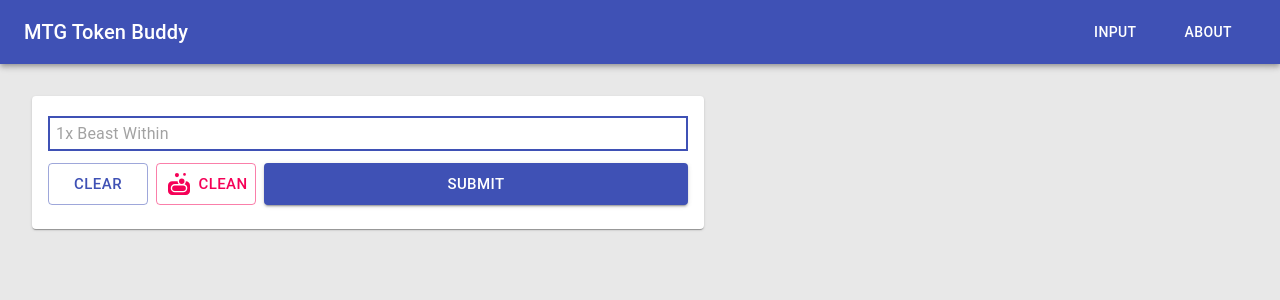
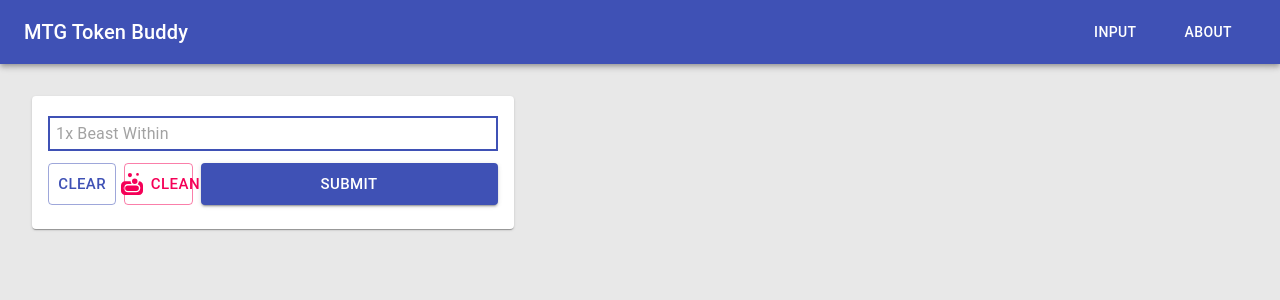
Before and after one commit to NandaScott/mtg-token-buddy, a React (Create React App) app: page /input in a window 1280 px wide. Shown: the top 300 px of the page. Built offline with nearby package versions, Linux system fonts and the light colour scheme.

Commit message:
Backing up this repo

```diff
--- a/src/index.css
+++ b/src/index.css
@@ -1,3 +1,8 @@
+html,
+body {
+  height: 100%;
+}
+
 body {
   margin: 0;
   font-family: -apple-system, BlinkMacSystemFont, 'Segoe UI', 'Roboto', 'Oxygen',
@@ -11,3 +16,7 @@
   font-family: source-code-pro, Menlo, Monaco, Consolas, 'Courier New',
     monospace;
 }
+
+#root {
+  height: 100%;
+}
--- a/src/pages/input-page/input-page.tsx
+++ b/src/pages/input-page/input-page.tsx
@@ -1,10 +1,15 @@
-import React, { useState, useCallback } from 'react';
+/* eslint-disable jsx-a11y/no-static-element-interactions */
+/* eslint-disable jsx-a11y/interactive-supports-focus */
+import React, { useState, useCallback, useRef } from 'react';
 import {
   Box,
   Button,
   makeStyles,
   Paper,
   CircularProgress,
+  Hidden,
+  BottomNavigation,
+  BottomNavigationAction,
 } from '@material-ui/core';
 import DecklistInput from 'components/decklist-input/decklist-input';
 import CustomSnackbars from 'components/snackbars/custom-snackbars';
@@ -15,11 +20,14 @@
 import omit from 'lodash/omit';
 import mapValues from 'lodash/mapValues';
 import CleanIcon from 'assets/clean';
+import CreateIcon from '@material-ui/icons/Create';
+import ListIcon from '@material-ui/icons/List';
 import useValidateAndFetch from 'pages/input-page/validate-and-fetch';
 
 const useStyles = makeStyles((theme) => ({
   root: {
     display: 'flex',
+    height: '100%',
     [theme.breakpoints.down('sm')]: {
       flexDirection: 'column',
     },
@@ -73,14 +81,20 @@
       gridColumn: '1 / 13',
     },
   },
-  customIconButton: {
-    // marginLeft: theme.spacing(),
-    // paddingRight: theme.spacing(3.125),
-  },
   largeIcon: {
     display: 'inherit',
     marginLeft: '4px',
     marginRight: '8px',
+  },
+  navigationButtons: {
+    position: 'absolute',
+    width: '100%',
+    bottom: '0',
+  },
+  page: {
+    height: '87%',
+    transition: 'transform 0.5s cubic-bezier(0, 1.04, 0.47, 0.99)',
+    // transform: `translate(${xPosition.current}px, 0px)`,
   },
 }));
 
@@ -95,6 +109,9 @@
     in: false,
     message: '',
   });
+  const [activeTab, setActiveTab] = useState('input');
+  const startX = useRef(0);
+  const pageRef = useRef<HTMLDivElement>(null);
 
   const validate = useValidateAndFetch(
     errors,
@@ -164,8 +181,33 @@
     [addError, addInput, decklist],
   );
 
+  const handleTabNavigate = (
+    e: React.ChangeEvent<Record<string, never>>,
+    newValue: string,
+  ) => setActiveTab(newValue);
+
+  const handleSwipeStart = (e: React.TouchEvent<HTMLDivElement>) => {
+    const start = e.targetTouches[0].clientX;
+    startX.current = start;
+  };
+
+  const handleSwipeMove = (e: React.TouchEvent<HTMLDivElement>) => {
+    const { clientX } = e.targetTouches[0];
+    const left = clientX - startX.current;
+    if (pageRef.current !== null) {
+      pageRef.current.style.transform = `translateX(${clientX}px)`;
+    }
+    startX.current = clientX;
+  };
+
   return (
     <div className={classes.root}>
+      <div
+        ref={pageRef}
+        className={classes.page}
+        onTouchStart={handleSwipeStart}
+        onTouchMove={handleSwipeMove}
+      >
         <Paper className={classes.controls}>
           {numberOfInputs.map((v) => (
             <DecklistInput
@@ -218,11 +260,33 @@
             </Button>
           </Box>
         </Paper>
+      </div>
+      <Hidden smDown>
         {tokens.length > 0 && (
           <div className={classes.tokens}>
             <TokenDisplay tokens={tokens} />
           </div>
         )}
+      </Hidden>
+      <Hidden mdUp>
+        <BottomNavigation
+          value={activeTab}
+          onChange={handleTabNavigate}
+          showLabels
+          className={classes.navigationButtons}
+        >
+          <BottomNavigationAction
+            label="Decklist"
+            value="input"
+            icon={<CreateIcon />}
+          />
+          <BottomNavigationAction
+            label="Tokens"
+            value="tokens"
+            icon={<ListIcon />}
+          />
+        </BottomNavigation>
+      </Hidden>
       <CustomSnackbars
         open={snackbar.in}
         message={snackbar.message}
```
Lines whose indentation alone changed are shown as unchanged.
